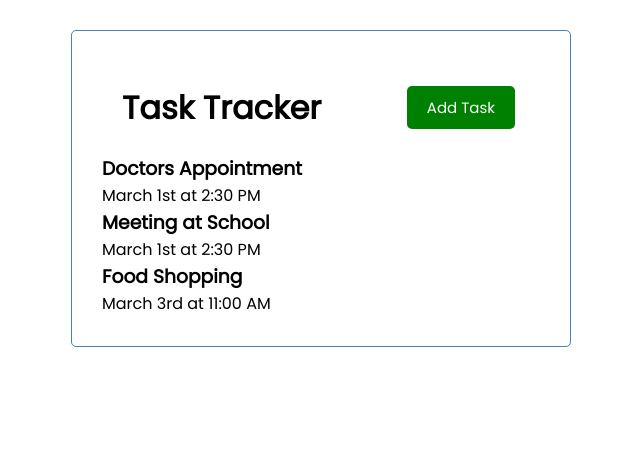
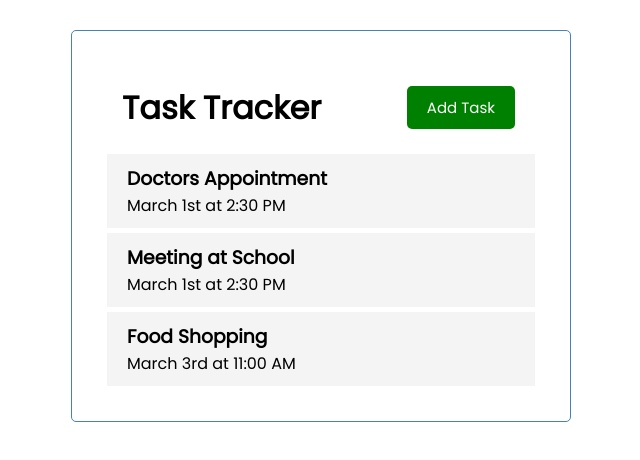
Before and after one commit to quackness/vue-task-creator, a Vue app: page / in a window 1280 px wide. Shown: the top 460 px of the page, without its empty margins (319-959 px from the left). Built offline with nearby package versions, Linux system fonts and the light colour scheme.

Commit message:
add font awesome

```diff
--- a/public/index.html
+++ b/public/index.html
@@ -5,6 +5,7 @@
     <meta http-equiv="X-UA-Compatible" content="IE=edge">
     <meta name="viewport" content="width=device-width,initial-scale=1.0">
     <link rel="icon" href="<%= BASE_URL %>favicon.ico">
+    <link rel="stylesheet" href="https://cdnjs.cloudflare.com/ajax/libs/font-awesome/6.4.0/css/all.min.css" integrity="sha512-iecdLmaskl7CVkqkXNQ/ZH/XLlvWZOJyj7Yy7tcenmpD1ypASozpmT/E0iPtmFIB46ZmdtAc9eNBvH0H/ZpiBw==" crossorigin="anonymous" referrerpolicy="no-referrer" />
     <title><%= htmlWebpackPlugin.options.title %></title>
   </head>
   <body>
--- a/src/components/Task.vue
+++ b/src/components/Task.vue
@@ -13,3 +13,20 @@
   }
 }
 </script>
+
+<style scope>
+  .task {
+    background: #f4f4f4;
+    margin: 5px;
+    padding: 10px 20px;
+    cursor: pointer;
+  }
+  .task.reminder {
+    border-left: 5px solid green;
+  }
+  .task h3 {
+    display: flex;
+    align-items: center;
+    justify-content: space-between;
+  }
+</style>
```
